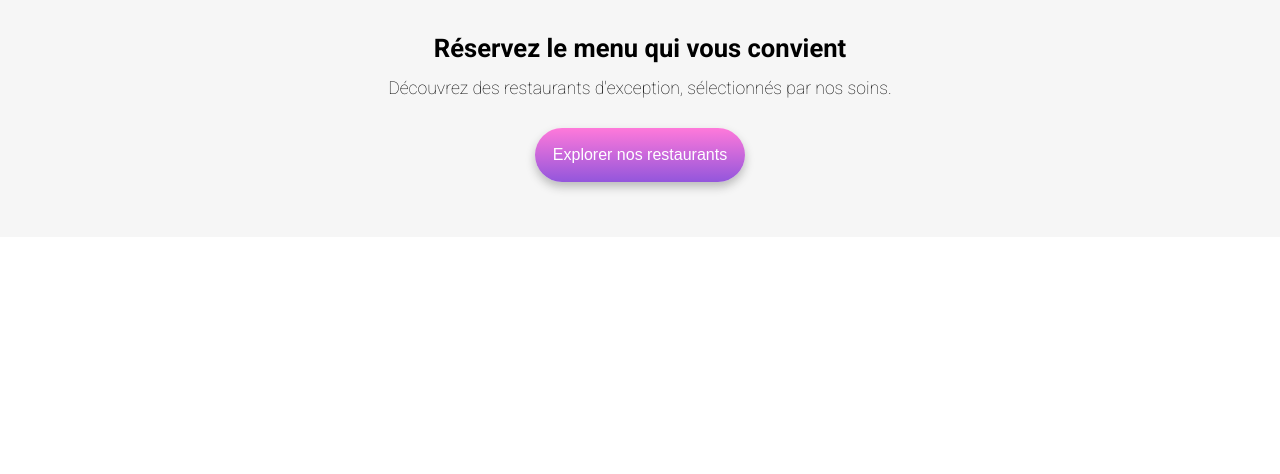
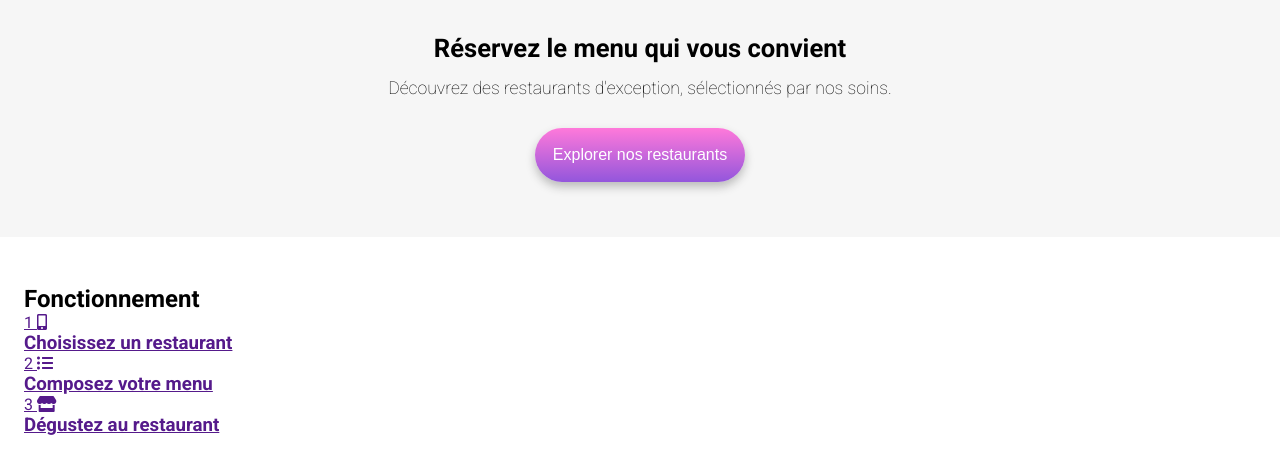
Before and after one commit to MukhtarSulaiman/Ohmyfood_3_04082021, a website: page index.html in a window 1280 px wide. Shown: the part 82-556 px from the top of the page. Drawn offline with Linux system fonts and the light colour scheme; a web font is replaced by a local one.

Commit message:
Stared working on fonctionnement sec

```diff
--- a/index.html
+++ b/index.html
@@ -20,11 +20,32 @@
         </div>
     </header>
     <!-- Intro section -->
-    <section class="intro">
+    <section id="intro-sec">
         <h1> Réservez le menu qui vous convient</h1>
         <p>Découvrez des restaurants d'exception, sélectionnés par nos soins.</p>
         <button>Explorer nos restaurants</button>
     </section>
+    <!-- Fonctionnement section -->
+    <section id="fonctionnement-sec">
+        <h2>Fonctionnement</h2>
+        <a href="">
+            <div class="operation-list">
+                <span>1</span>
+                <i class="fas fa-mobile-alt"></i>
+                <h3>Choisissez un restaurant</h3>
+            </div>
+             <div class="operation-list">
+                <span>2</span>
+                <i class="fas fa-list-ul"></i>
+               <h3>Composez votre menu</h3>
+            </div>
+             <div class="operation-list">
+                <span>3</span>
+                <i class="fas fa-store"></i>
+                <h3>Dégustez au restaurant</h3>
+            </div>
+        </a>
+    </section>
 
 </body>
 </html>
--- a/sass/main.scss
+++ b/sass/main.scss
@@ -26,6 +26,8 @@ $box-shadow-color: #bbb;
 body {
     font-family: 'Roboto', sans-serif;
 }
+
+/* header section */
 
 header {
     width: 100%;
@@ -66,6 +68,7 @@ header {
 
 }
 
+
 @mixin btn {
     padding: 18px;
     border-radius: 30px;
@@ -76,10 +79,17 @@ header {
     font-size: 1rem;
     cursor: pointer;
     box-shadow: 0px 5px 10px $box-shadow-color;
-
+    transition: background 500ms, box-shadow 500ms;
 }
 
-.intro {
+%hover {
+    background: linear-gradient(to bottom, lighten($secondary-color, 5%), lighten($primary-color, 5%));
+    box-shadow: 0px 5px 10px darken($box-shadow-color, 20%);
+}
+
+/* header section */
+
+#intro-sec {
     height: auto;
     padding: 40px 40px 55px 40px;
     background-color: $white-smook;
@@ -95,7 +105,15 @@ header {
     button {
         @include btn;
         &:hover {
-            background: linear-gradient(to bottom, lighten($secondary-color, 5%), lighten($primary-color, 5%));
+            @extend %hover;
         }
     }
 }
+
+/* Fonctionnememnt section */
+
+#fonctionnement-sec {
+    width: 100%;
+    height: auto;
+    padding: 3rem  1.5rem 4rem 1.5rem;
+}
```
Also changed, not shown: css/style.css, sass/main.css, 2 other files.
